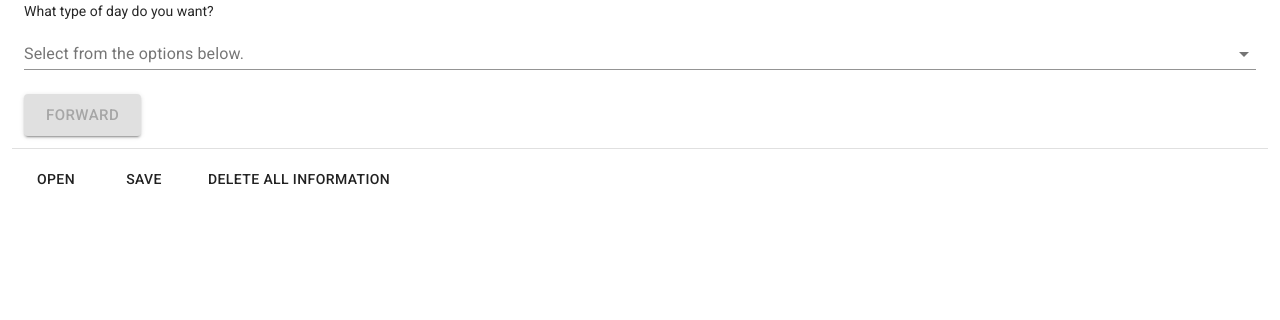
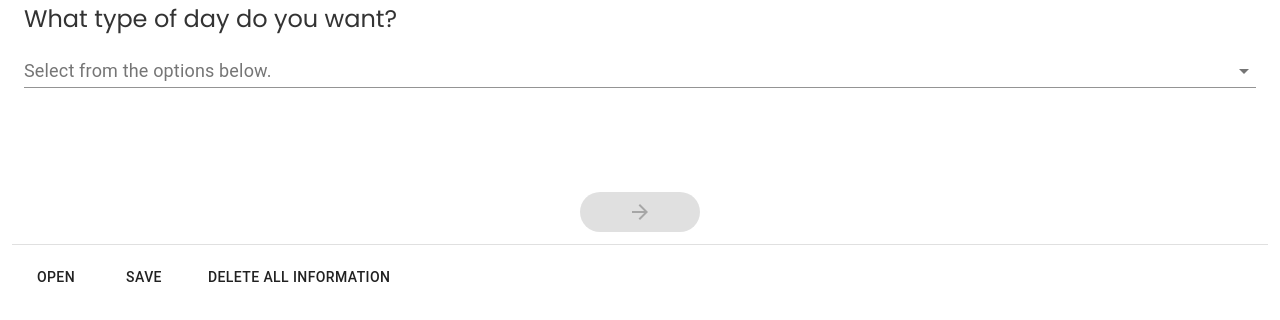
Before and after one commit to am1cable/dailyplanner, a React app: page /#/structure in a window 1280 px wide. Shown: the top 320 px of the page. Built offline with nearby package versions, Linux system fonts and the light colour scheme.

Commit message:
new style

```diff
--- a/src/App.js
+++ b/src/App.js
@@ -2,11 +2,29 @@ import React from "react";
 import Pages from "./pages/pages";
 import { HashRouter as Router } from "react-router-dom";
 import "./App.scss";
+import { createMuiTheme, ThemeProvider } from '@material-ui/core/styles';
 
+const theme = createMuiTheme({
+  palette: {
+    primary: {
+      light: '#FF6A00',
+      main: '#FF6A00',
+      dark: '#FF6A00',
+      contrastText: '#fff',
+    },
+    secondary: {
+      light: '#ff7961',
+      main: '#f44336',
+      dark: '#ba000d',
+      contrastText: '#000',
+    },
+  },
+});
 export const App = () => (
   <div className="daily-planner">
-    <Router>
+    <Router><ThemeProvider theme={theme}>
     <Pages />
+    </ThemeProvider>
   </Router>
   </div>
 );
--- a/src/App.scss
+++ b/src/App.scss
@@ -1,7 +1,13 @@
 .daily-planner{
-    font-family: Roboto;
-
+    font-family: 'Poppins', sans-serif;
+    color: #333333;
     .wrapper{
         padding: 20px;
     }
+    .MuiGrid-item>div{
+        font-size: 24px;
+    }
+    .MuiTypography-body1{
+        font-size: 18px;
+    }
 }
--- a/src/components/input/dropdown/dropdown.scss
+++ b/src/components/input/dropdown/dropdown.scss
@@ -1,3 +1,9 @@
 .dropdown{
-    width: 100%
+    width: 100%;
+    .MuiInputLabel-root {
+        font-size: 18px;
+    }
+    .dropdown-select {
+        font-size: 18px;
+    }
 }
--- a/src/components/navButtons/navButtons.js
+++ b/src/components/navButtons/navButtons.js
@@ -2,6 +2,8 @@ import React from "react";
 import { Button, ButtonGroup } from "@material-ui/core";
 import { Link } from 'react-router-dom';
 import StructureContext from "../context/structureContext";
+import ArrowForwardIcon from '@material-ui/icons/ArrowForward';
+import "./navButtons.scss";
 
 const NavButtonLinks = ({ text, link, ...props }) => <NavButton {...props} component={Link} to={link}>{text}</NavButton>
 
@@ -11,12 +13,12 @@ const emptyDirection = { disabled: true, link: "/" }
 
 export const NavButtons = ({ back = emptyDirection, forward = emptyDirection }) => {
     return <StructureContext.Consumer>
-        {({ onNavigateForwards }) => <ButtonGroup color={"primary"} size="large" variant="contained">
+        {({ onNavigateForwards }) => <ButtonGroup class="navButtons" color={"primary"} size="large" variant="contained">
             {/* {back != emptyDirection && <NavButton {...back}>
                 {back.name ? `back to ${back.name}` : 'back'}
             </NavButton>} */}
             {forward != emptyDirection && <NavButton {...forward} onClick={onNavigateForwards}>
-                {forward.name ? `forward to ${forward.name}` : 'forward'}
+                <ArrowForwardIcon/>
             </NavButton>}
         </ButtonGroup>
         }
--- /dev/null
+++ b/src/components/navButtons/navButtons.scss
@@ -0,0 +1,9 @@
+.navButtons{
+    display: flex;
+    justify-content: center;
+    padding-top: 80px;
+    .MuiButton-contained {
+        border-radius: 20px;
+        min-width: 120px;
+    }
+}
--- a/src/index.html
+++ b/src/index.html
@@ -3,7 +3,8 @@
   <head>
     <title>Daily Schedule Planner</title>
     <meta name="viewport" content="width=device-width, initial-scale=1.0">
-    <link rel="stylesheet" href="https://fonts.googleapis.com/css?family=Roboto:300,400,500,700&display=swap" />
+    <link rel="preconnect" href="https://fonts.gstatic.com">
+    <link href="https://fonts.googleapis.com/css2?family=Poppins:ital,wght@0,100;0,200;0,300;0,400;0,500;0,600;0,700;0,800;0,900;1,100;1,200;1,300;1,400;1,500;1,600;1,700;1,800;1,900&display=swap" rel="stylesheet">
   </head>
   <body>
     <div id="root"></div>
```
